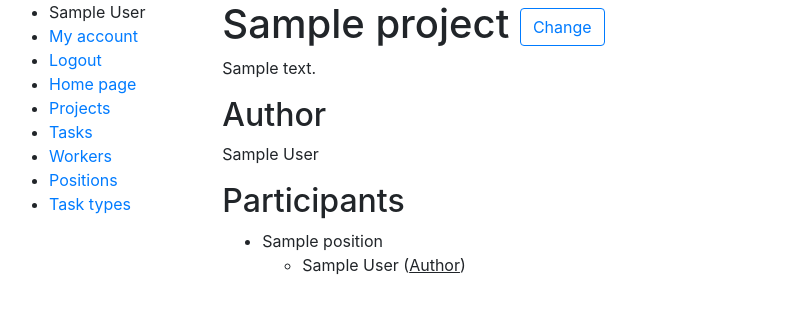
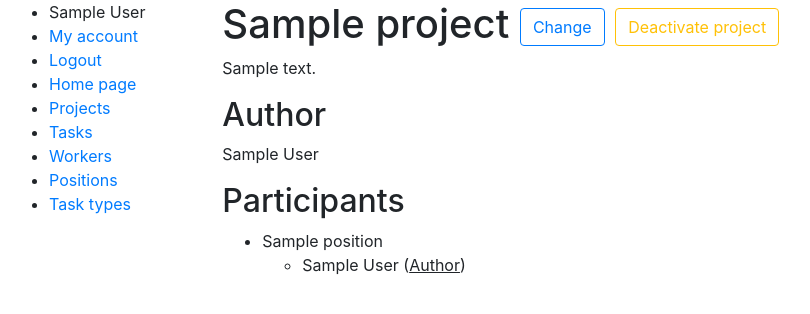
Before and after one commit to vkrasnovyd/project-management-platform, a Django app: page /projects/1/ in a window 1280 px wide. Shown: the top 314 px of the page, without its empty margins (6-816 px from the left). Run offline with Django 4.2, Linux system fonts and the light colour scheme; a user stored in the database is signed in; tables that the repository leaves empty hold one stand-in row (values such as "Sample post").

Commit message:
Add Project.is_active toggle

```diff
--- a/task_manager/urls.py
+++ b/task_manager/urls.py
@@ -21,6 +21,7 @@ from task_manager.views import (
     ProjectCreateView,
     ProjectUpdateView,
     ProjectDeleteView,
+    project_toggle_is_active,
 )
 
 urlpatterns = [
@@ -48,6 +49,12 @@ urlpatterns = [
     path("projects/create/", ProjectCreateView.as_view(), name="project-create"),
     path("projects/<int:pk>/update/", ProjectUpdateView.as_view(), name="project-update"),
     path("projects/<int:pk>/delete/", ProjectDeleteView.as_view(), name="project-delete"),
+    path(
+        "projects/<int:pk>/toggle-is-active/",
+        project_toggle_is_active,
+        name="project-toggle-is-active",
+    ),
+
 ]
 
 app_name = "task_manager"
--- a/task_manager/views.py
+++ b/task_manager/views.py
@@ -269,3 +269,14 @@ class ProjectDeleteView(LoginRequiredMixin, generic.DeleteView):
 
     model = Project
     success_url = reverse_lazy("task_manager:project-list")
+
+
+@login_required
+def project_toggle_is_active(request, pk):
+    project = Project.objects.get(id=pk)
+    if project.is_active:
+        project.is_active = False
+    else:
+        project.is_active = True
+    project.save()
+    return HttpResponseRedirect(reverse_lazy("task_manager:project-detail", args=[pk]))
--- a/templates/task_manager/project_detail.html
+++ b/templates/task_manager/project_detail.html
@@ -10,6 +10,18 @@
 
     {% if project.author == user %}
       <a href="{% url 'task_manager:project-update' pk=project.id %}?next={% url 'task_manager:project-detail' pk=project.id %}" class="btn btn-outline-primary">Change</a>
+
+      {% if project.author == user %}
+        {% if project.is_active %}
+          <a href="{% url 'task_manager:project-toggle-is-active' pk=project.id %}" class="btn btn-outline-warning">
+            Deactivate project
+          </a>
+        {% else %}
+          <a href="{% url 'task_manager:project-toggle-is-active' pk=project.id %}" class="btn btn-outline-success">
+            Re-activate project
+          </a>
+        {% endif %}
+      {% endif %}
 
       {% if can_be_deleted %}
         <a href="{% url 'task_manager:project-delete' pk=project.id %}?next={% url 'task_manager:project-detail' pk=project.id %}" class="btn btn-outline-danger">Delete</a>
```
